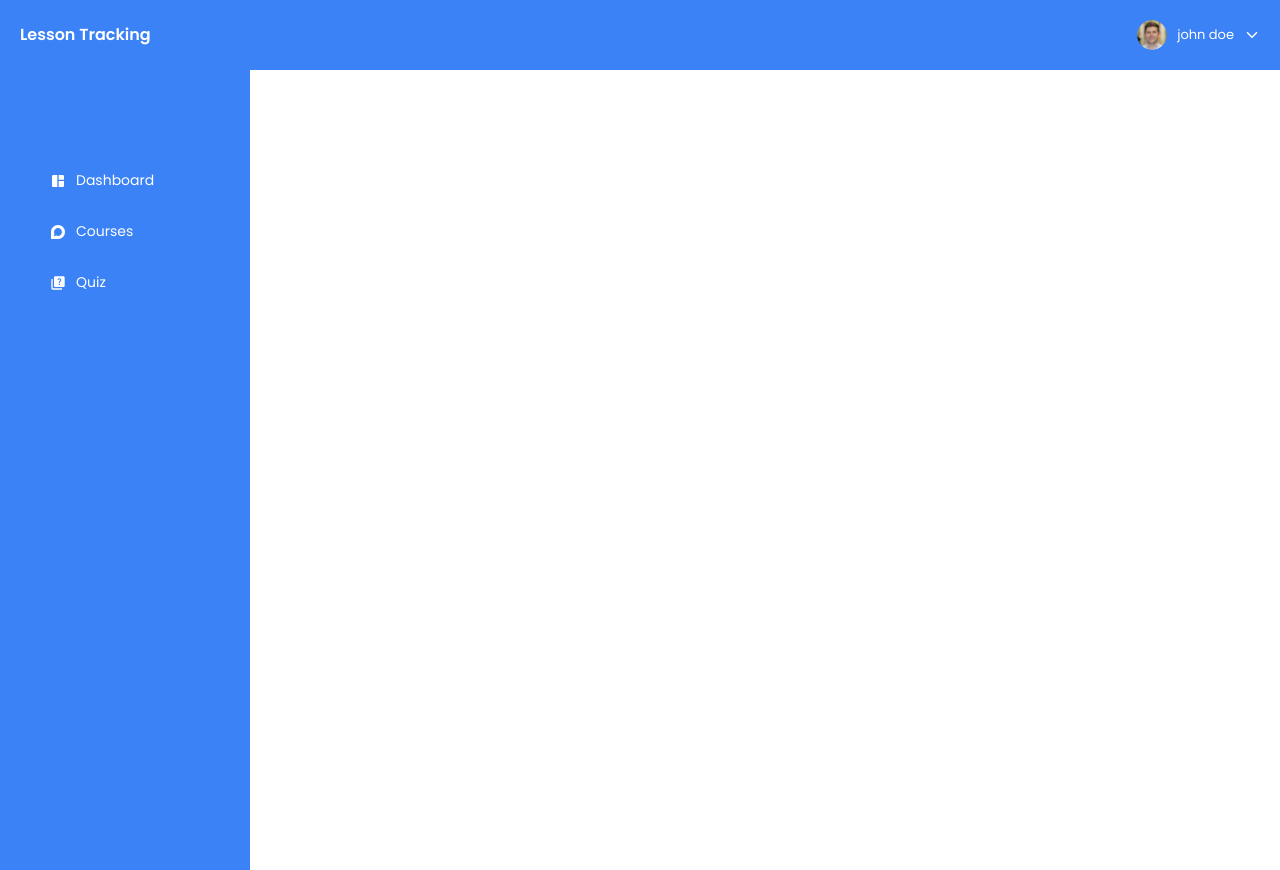
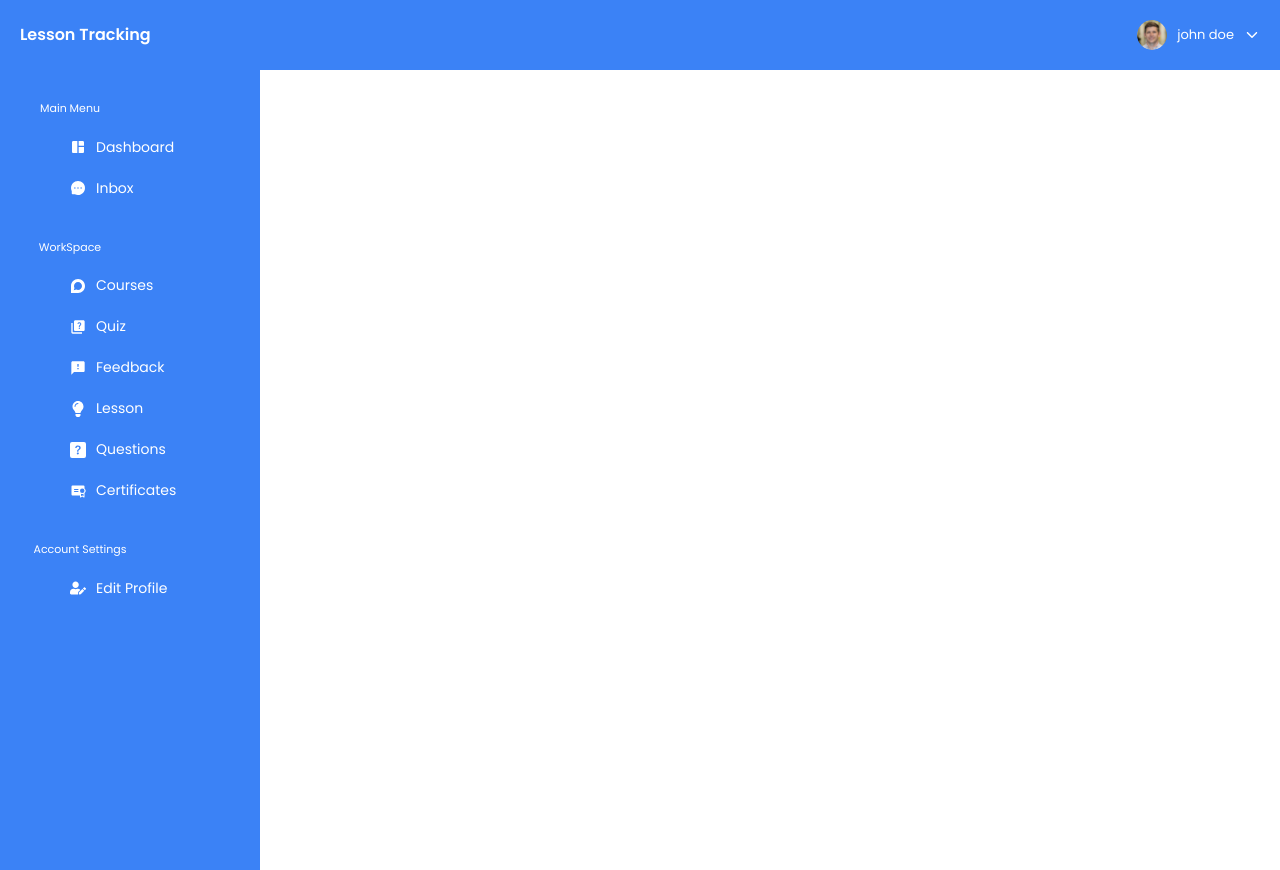
Before and after one commit to MUGISHA-Pascal/LessonTrack-Frontend, a React (Create React App) app in the folder frontend/: page / in a window 1280 px wide. Built offline with nearby package versions, Linux system fonts and the light colour scheme.

Commit message:
frontend

```diff
--- a/frontend/src/components/Home.tsx
+++ b/frontend/src/components/Home.tsx
@@ -1,16 +1,33 @@
 import React from "react";
 import { MdSpaceDashboard } from "react-icons/md";
 import { FaDiscourse } from "react-icons/fa";
+import { AiFillMessage } from "react-icons/ai";
 import { MdQuiz } from "react-icons/md";
+import { MdFeedback } from "react-icons/md";
+import { FaLightbulb } from "react-icons/fa";
+import { BsFillQuestionSquareFill } from "react-icons/bs";
+import { PiCertificateFill } from "react-icons/pi";
+import { FaUserEdit } from "react-icons/fa";
 const Home = () => {
   return (
     <div className="flex flex-row h-screen w-full">
-      <menu className="flex flex-col space-y-[60px] w-[250px] items-center pt-[100px] text-white bg-blue-500">
-        <div className="flex flex-col space-y-[30px] items-left pl-[50px] w-full">
+      <menu className="flex flex-col space-y-[40px] w-[260px] pt-[30px] text-white bg-blue-500">
+        <div className="flex flex-col space-y-[20px] items-left w-full">
+          <h2 className="text-[11px] w-[140px]">Main Menu</h2>
+          <div className="flex flex-col space-y-[20px] items-left pl-[70px] w-full">
             <div className="flex flex-row hover:cursor-pointer space-x-[10px] items-center">
               <MdSpaceDashboard />
               <p className="text-[14px]">Dashboard</p>
             </div>
+            <div className="flex flex-row hover:cursor-pointer space-x-[10px] items-center">
+              <AiFillMessage />
+              <p className="text-[14px]">Inbox</p>
+            </div>
+          </div>
+        </div>
+        <div className="flex flex-col space-y-[20px] w-full">
+          <h2 className="text-[11px] w-[140px]">WorkSpace</h2>
+          <div className="flex flex-col space-y-[20px] items-left pl-[70px]  w-full">
             <div className="flex flex-row hover:cursor-pointer space-x-[10px] items-center">
               <FaDiscourse />
               <p className="text-[14px]">Courses</p>
@@ -18,6 +35,32 @@ const Home = () => {
             <div className="flex flex-row hover:cursor-pointer space-x-[10px] items-center">
               <MdQuiz />
               <p className="text-[14px]">Quiz</p>
+            </div>
+            <div className="flex flex-row hover:cursor-pointer space-x-[10px] items-center">
+              <MdFeedback />
+              <p className="text-[14px]">Feedback</p>
+            </div>
+            <div className="flex flex-row hover:cursor-pointer space-x-[10px] items-center">
+              <FaLightbulb />
+              <p className="text-[14px]">Lesson</p>
+            </div>
+            <div className="flex flex-row hover:cursor-pointer space-x-[10px] items-center">
+              <BsFillQuestionSquareFill />
+              <p className="text-[14px]">Questions</p>
+            </div>
+            <div className="flex flex-row hover:cursor-pointer space-x-[10px] items-center">
+              <PiCertificateFill />
+              <p className="text-[14px]">Certificates</p>
+            </div>
+          </div>
+        </div>
+        <div className="flex flex-col  space-y-[20px]  w-full">
+          <h2 className="text-[11px] w-[160px]">Account Settings</h2>
+          <div className="flex flex-col space-y-[20px] items-left pl-[70px]  w-full">
+            <div className="flex flex-row hover:cursor-pointer space-x-[10px] items-center">
+              <FaUserEdit />
+              <p className="text-[14px]">Edit Profile</p>
+            </div>
           </div>
         </div>
       </menu>
```
Lines whose indentation alone changed are shown as unchanged.
